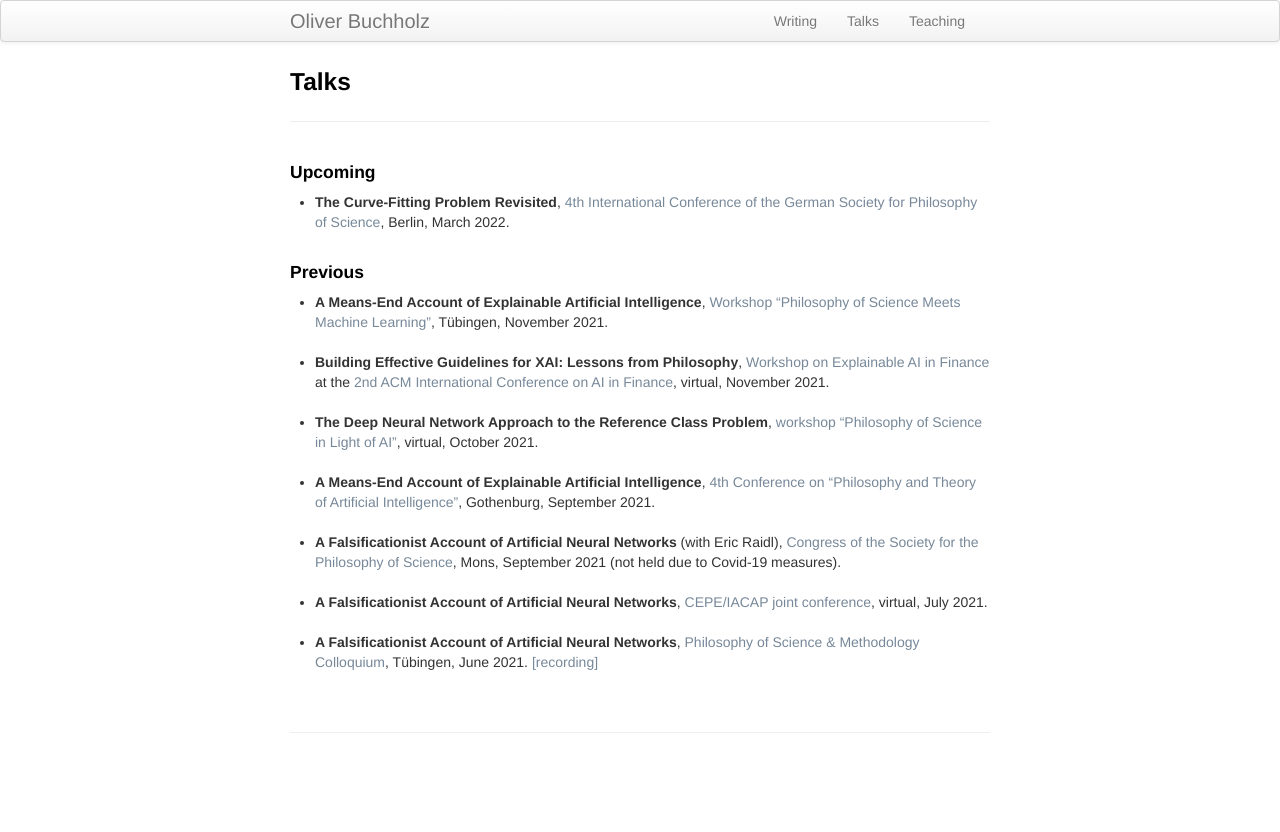
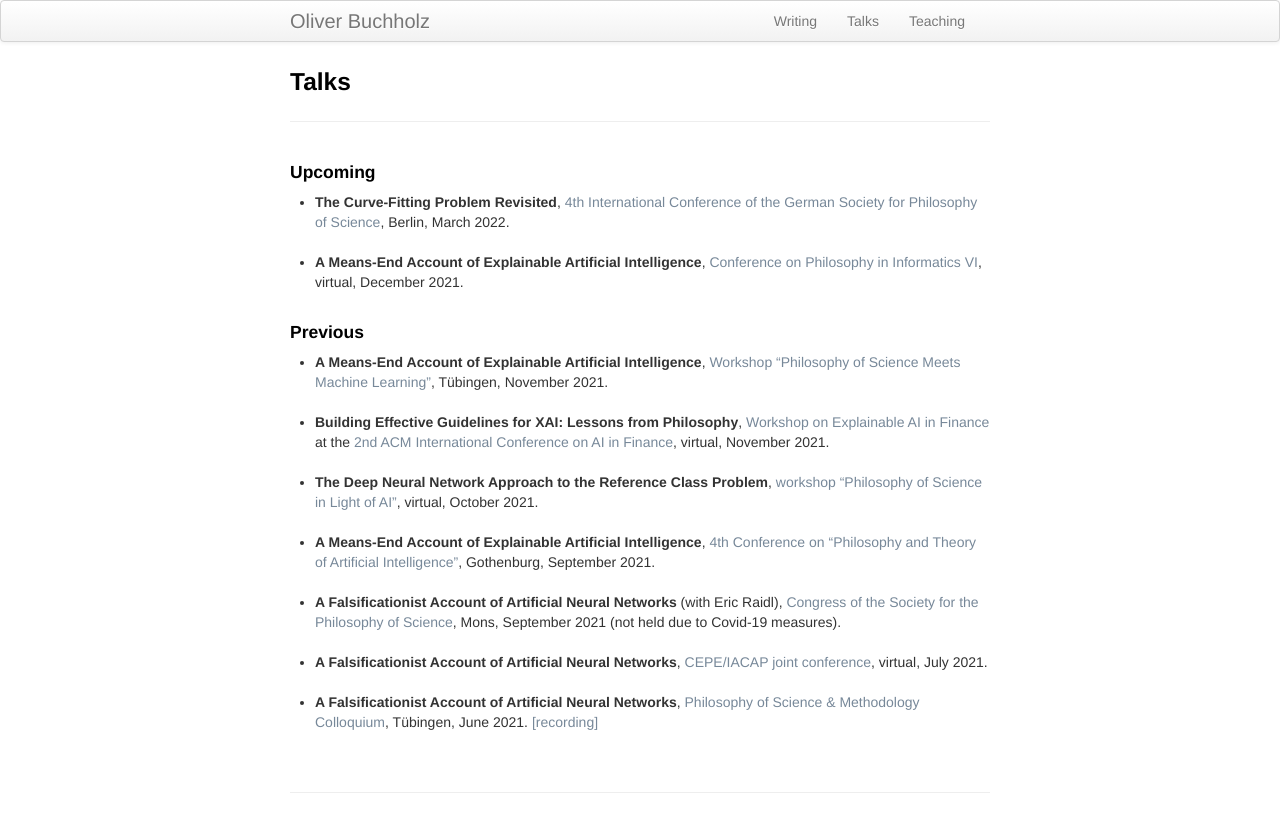
Before and after one commit to oliverbuchholz/oliverbuchholz.github.io, a Jekyll site: the page built from pages/talks.md, in a window 1280 px wide. Shown: the top 832 px of the page. Built offline with Jekyll 4.4.1, drawn with Linux system fonts in a browser that asks for light colours.

Commit message:
added PhilofInf talk

```diff
--- a/pages/talks.md
+++ b/pages/talks.md
@@ -8,6 +8,9 @@ description: Oliver Buchholz | Talks
 
 <ul>
 <li><b>The Curve-Fitting Problem Revisited</b>, <a href="https://www.wissphil.de/gwp2022/" target="_blank">4th International Conference of the German Society for Philosophy of Science</a>, Berlin, March 2022.<br><br>
+</li>
+
+<li><b>A Means-End Account of Explainable Artificial Intelligence</b>, <a href="https://calculemus.org/fi6/" target="_blank">Conference on Philosophy in Informatics VI</a>, virtual, December 2021.<br><br>
 </li>
 </ul>
 
```
